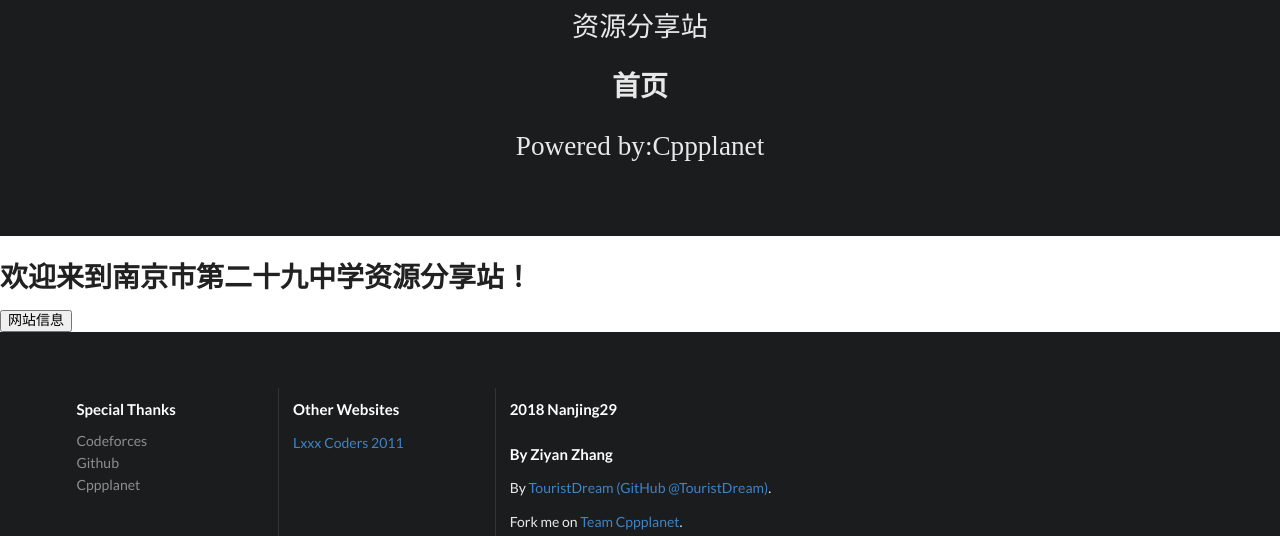
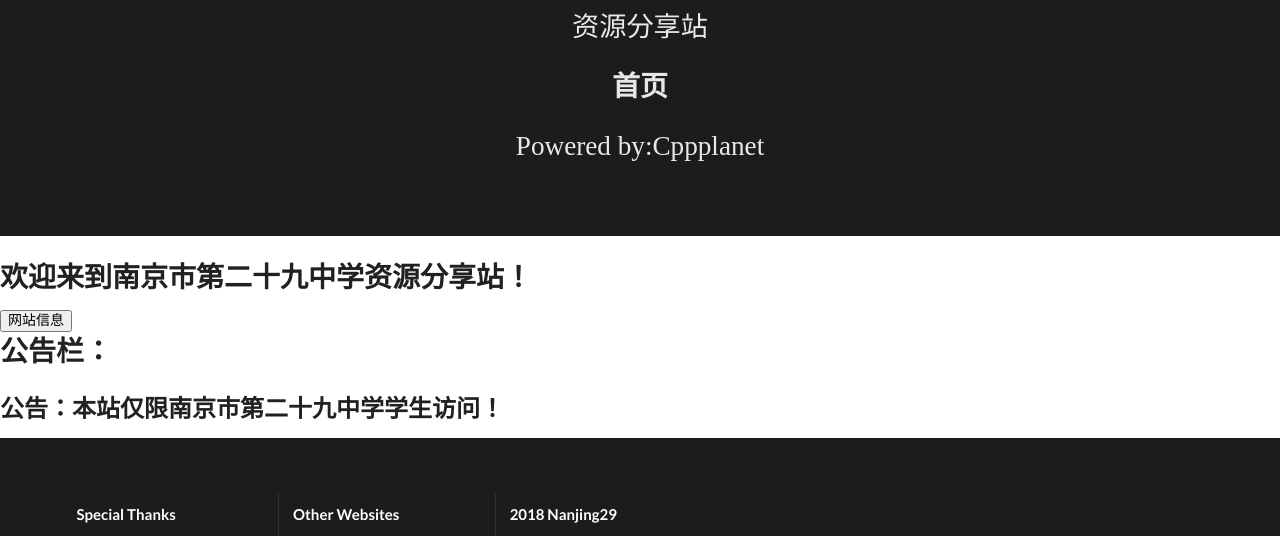
Before and after one commit to nanjing29/homepage, a plain HTML site: page index.html in a window 1280 px wide. Shown: the part 264-800 px from the top of the page. Drawn offline with nearby package versions, Linux system fonts and the light colour scheme.

Commit message:
Update index.html

```diff
--- a/index.html
+++ b/index.html
@@ -136,6 +136,11 @@ function show_info()
 <body>
     <h1 style="font-family:STXinwei">欢迎来到南京市第二十九中学资源分享站！</h1>
     <input style="font-family:STXinwei" type="button" onclick="show_info()" value="网站信息" />
+    <br>
+    <div color="red">
+    <h1>公告栏：</h1>
+    </div>
+    <h2>公告：本站仅限南京市第二十九中学学生访问！</h2>
 <div class="ui inverted vertical footer segment">
             <div class="ui container">
                 <div class="ui stackable inverted divided equal height stackable grid">
```
